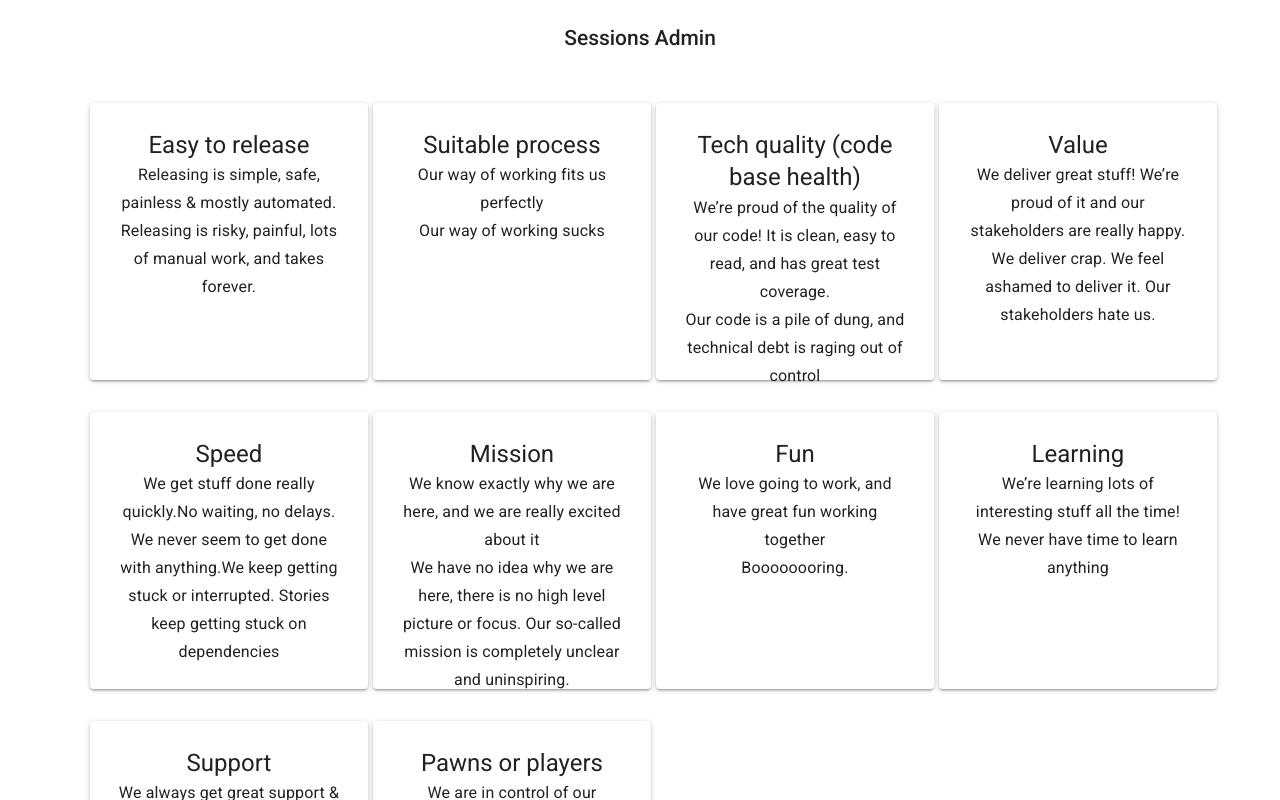
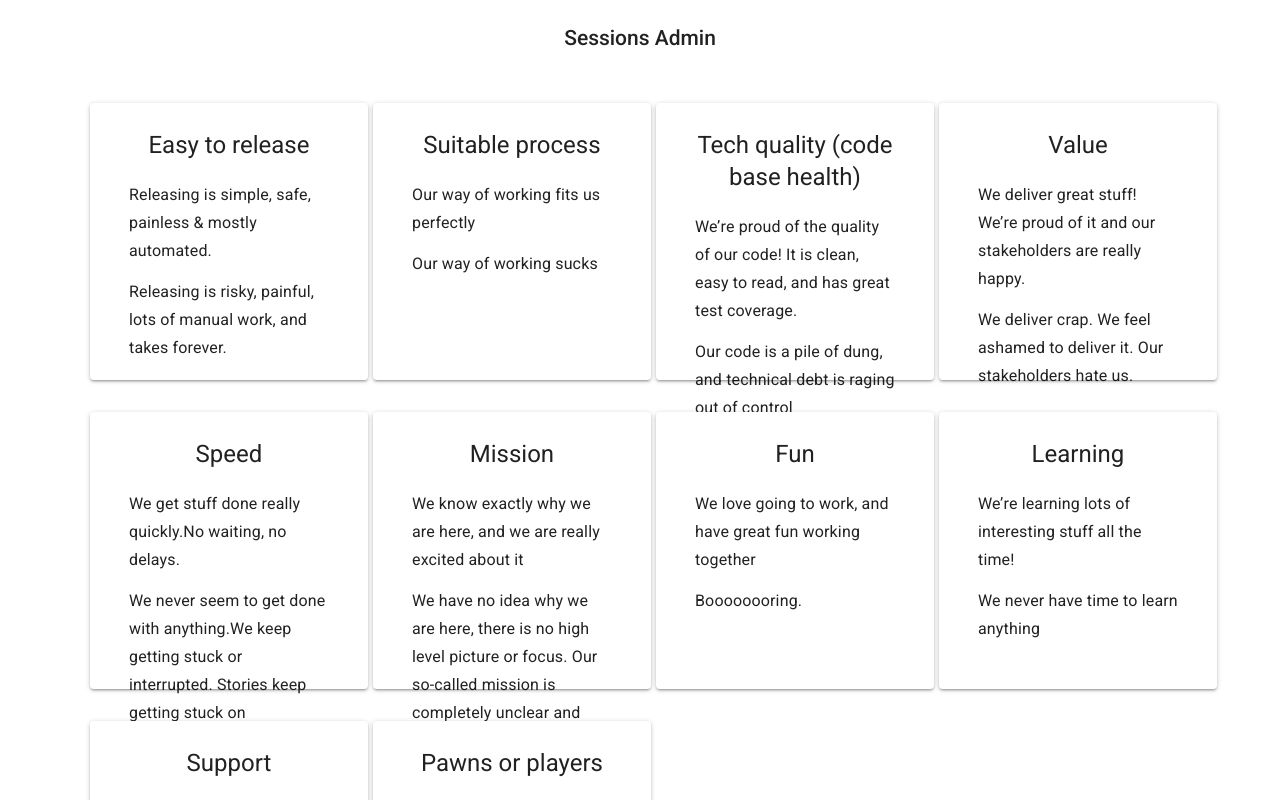
Before and after one commit to peter-yhc/spotify-health-web-ts, a React (Create React App) app: page /sessions in a window 1280 px wide. Shown: the top 800 px of the page. Built offline with nearby package versions, Linux system fonts and the light colour scheme.

Commit message:
Fix css around description text.

```diff
--- a/src/heath-indicators/IndicatorCard.jsx
+++ b/src/heath-indicators/IndicatorCard.jsx
@@ -10,6 +10,14 @@ const styles = {
     height: '225px',
     padding: '1em',
   },
+  areaTitle: {
+    marginBottom: '0.75em',
+  },
+  descriptionText: {
+    textAlign: 'left',
+    padding: '0 0.5em',
+    marginBottom: '0.5em',
+  },
 };
 
 const IndicatorCard = (props) => {
@@ -17,9 +25,15 @@ const IndicatorCard = (props) => {
   return (
     <React.Fragment>
       <Paper className={classes.paper}>
-        <Typography variant="headline"> {area} </Typography>
-        <Typography variant="subtitle1"> {textAwesome} </Typography>
-        <Typography variant="subtitle1"> {textCrappy} </Typography>
+        <div className={classes.areaTitle}>
+          <Typography variant="headline"> {area} </Typography>
+        </div>
+        <div className={classes.descriptionText}>
+          <Typography variant="subtitle1"> {textAwesome} </Typography>
+        </div>
+        <div className={classes.descriptionText}>
+          <Typography variant="subtitle1"> {textCrappy} </Typography>
+        </div>
       </Paper>
     </React.Fragment>
   );
```
